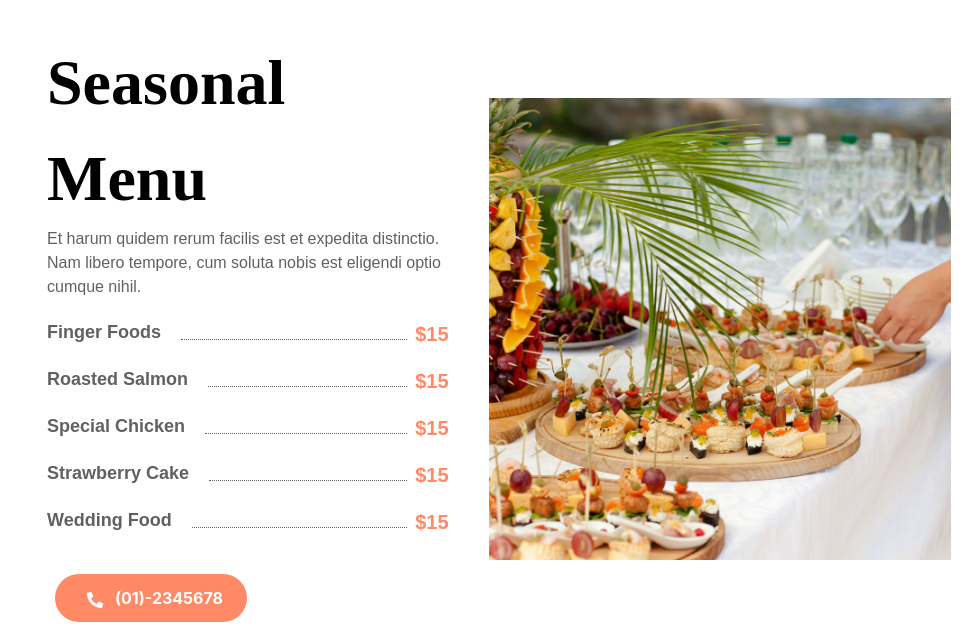
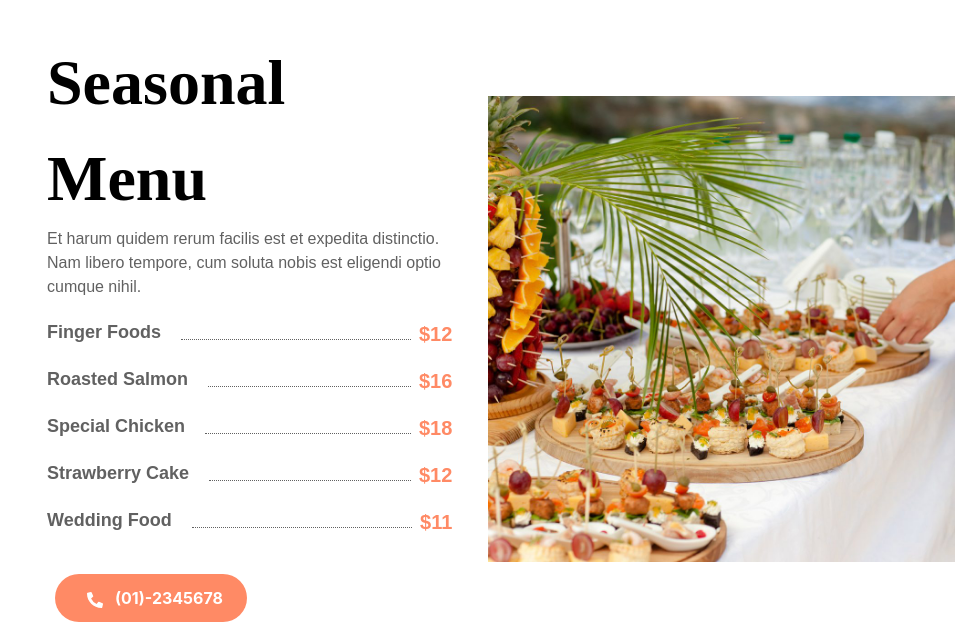
Before and after one commit to woolsey2316/wedding-catering, a Next.js app: page / in a window 1280 px wide. Shown: the part 3114-3754 px from the top of the page, without its empty margins (309-1280 px from the left). Built offline with nearby package versions, Linux system fonts and the light colour scheme; what @tailwindcss/typography would draw is missing.

Commit message:
production

```diff
--- a/pages/index.tsx
+++ b/pages/index.tsx
@@ -1,5 +1,6 @@
 import { Footer } from '../components'
 import { LandingPage, AboutUsSection, ServicesSection, SeasonalMenu, ReviewSection, ContactSection } from '../components/home'
+import { Menu } from '../components/services'
 
 export default function Home() {
   return (
@@ -7,7 +8,11 @@ export default function Home() {
       <LandingPage/>
       <AboutUsSection/>
       <ServicesSection/>
-      <SeasonalMenu/>
+      <Menu
+        menuType="Seasonal Menu"
+        description="Et harum quidem rerum facilis est et expedita distinctio. Nam libero tempore, cum soluta nobis est eligendi optio cumque nihil."
+        img="home/6-1024x1024.jpg"
+        xFlip={true} />
       <ReviewSection/>
       <ContactSection/>
       <Footer/>
```
